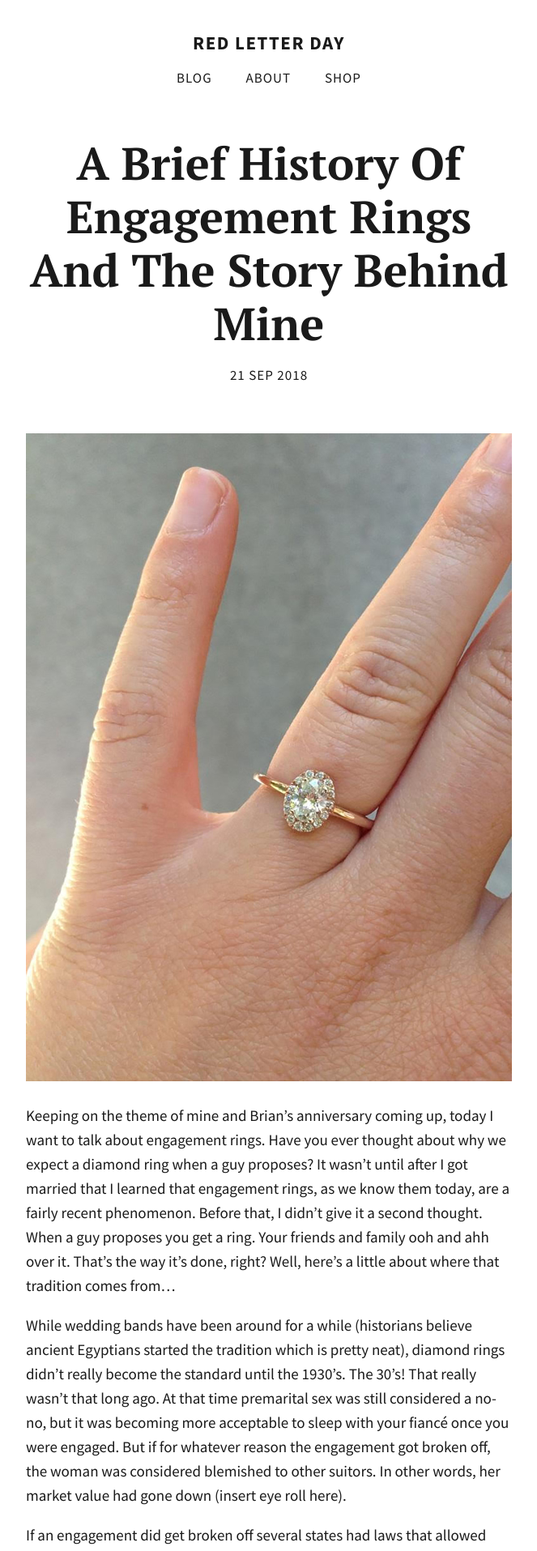
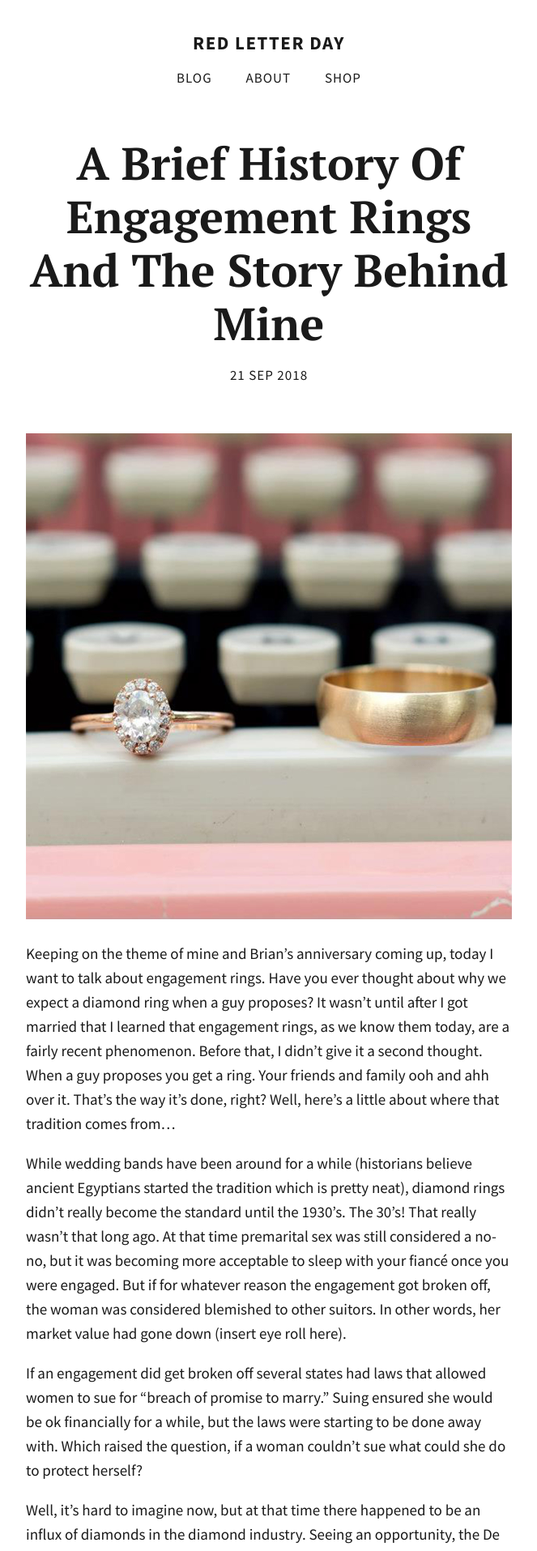
Before and after one commit to totiffany/totiffany.github.io, a Jekyll site: the page built from _posts/2018-09-21-A-Brief-History-of-Engagement-Rings-And-The-Story-Behind-Mine.md, in a window 1280 px wide. Shown: the top 1915 px of the page at 81% size, without its empty margins (308-971 px from the left). Built offline with Jekyll 4.4.1, drawn with Linux system fonts in a browser that asks for light colours; our own code applies the rules of GitHub Pages for plain Markdown files; comment, search, counter and statistics services are not loaded.

Commit message:
Update 2018-09-21-A-Brief-History-of-Engagement-Rings-And-The-Story-Behind-Mine.md

```diff
--- a/_posts/2018-09-21-A-Brief-History-of-Engagement-Rings-And-The-Story-Behind-Mine.md
+++ b/_posts/2018-09-21-A-Brief-History-of-Engagement-Rings-And-The-Story-Behind-Mine.md
@@ -9,9 +9,9 @@ description: >-
   proposes you get a ring. Your friends and family ooh and ahh over it. That's
   the way it's done, right? Well, here's a little about where that tradition
   comes from...
-image: ring.jpg
+image: rings2.jpg
 ---
-![ring.jpg]({{site.baseurl}}/img/ring.jpg)
+![rings2.jpg]({{site.baseurl}}/img/rings2.jpg)
 
 Keeping on the theme of mine and Brian's anniversary coming up, today I want to talk about engagement rings. Have you ever thought about why we expect a diamond ring when a guy proposes? It wasn't until after I got married that I learned that engagement rings, as we know them today, are a fairly recent phenomenon. Before that, I didn't give it a second thought. When a guy proposes you get a ring. Your friends and family ooh and ahh over it. That's the way it's done, right? Well, here's a little about where that tradition comes from...
 
```
